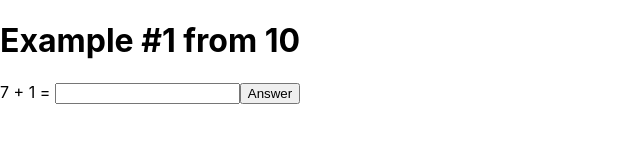
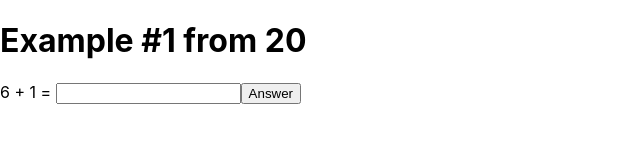
Before and after one commit to vshmakov/frontend-examples, a React (Create React App) app: page / in a window 1280 px wide. Shown: the top 160 px of the page, without its empty margins (0-640 px from the left). Built offline with nearby package versions, Linux system fonts and the light colour scheme.

Commit message:
Generated unique coefficient

```diff
--- a/src/App.tsx
+++ b/src/App.tsx
@@ -1,12 +1,13 @@
 import React from 'react';
 import {Solve} from "./Example/Solve";
 import {ExampleProvider} from "./Example/ExampleProvider";
-import {ProfileProvider} from "./Profile/ProfileProvider";
 import {TaskProvider} from "./Task/TaskProvider";
 import {ExampleGenerator} from './Example/ExampleGenerator'
+import {CoefficientGenerator} from "./Example/CoefficientGenerator";
 
-const exampleProvider = new ExampleProvider(new ExampleGenerator())
-const taskProvider = new TaskProvider(new ProfileProvider())
+const exampleGenerator = new ExampleGenerator(new CoefficientGenerator())
+const exampleProvider = new ExampleProvider(exampleGenerator)
+const taskProvider = new TaskProvider()
 
 export default function App() {
     return (
--- /dev/null
+++ b/src/Example/CoefficientGenerator.ts
@@ -0,0 +1,22 @@
+import {Example} from "./Example";
+import {Task} from "../Task/Task";
+
+export class CoefficientGenerator {
+    public getUniqueCoefficient(example: Example, task: Task): number {
+        let uniqueCoefficient = 1
+        const solvedExamples = task.solvedExamples
+        const solvedExamplesCount = solvedExamples.length || 1
+
+        for (let solvedExample of solvedExamples) {
+            if (example.first === solvedExample.first && example.operation === solvedExample.operation && example.second === solvedExample.second) {
+                uniqueCoefficient -= 60 / 100 / solvedExamplesCount
+            }
+
+            if (example.solution === solvedExample.solution) {
+                uniqueCoefficient -= 40 / 100 / solvedExamplesCount
+            }
+        }
+
+        return uniqueCoefficient
+    }
+}
--- a/src/Example/Example.ts
+++ b/src/Example/Example.ts
@@ -1,4 +1,5 @@
 import {Operation} from "./Operation";
+import {ExampleValues} from "./ExampleValues";
 
 export class Example {
     public answer: number | null = null
@@ -8,6 +9,10 @@ export class Example {
         public readonly operation: Operation,
         public readonly second: number,
     ) {
+    }
+
+    public static createFromValues(exampleValues: ExampleValues, operation: Operation): Example {
+        return new Example(exampleValues.first, operation, exampleValues.second)
     }
 
     public get hasAnswer(): boolean {
@@ -26,10 +31,10 @@ export class Example {
     }
 
     public get isSolved(): boolean {
-        return this.answer === this.solved
+        return this.answer === this.solution
     }
 
-    private get solved(): number {
+    public get solution(): number {
         switch (this.operation) {
             case Operation.Add:
                 return this.first + this.second
--- a/src/Example/ExampleGenerator.ts
+++ b/src/Example/ExampleGenerator.ts
@@ -1,32 +1,44 @@
 import {Example} from "./Example";
 import {Operation} from "./Operation";
-import {Profile} from "../Profile/Profile";
 import {ExampleValues} from "./ExampleValues";
-import {random} from "../Random";
+import {random, randomFlag} from "../Random";
+import {ExampleSettings} from "./ExampleSettings";
+import {Task} from "../Task/Task";
+import {CoefficientGenerator} from "./CoefficientGenerator";
 
 export class ExampleGenerator {
-    public generate(profile: Profile): Example {
-        const exampleValues = this.add()
-
-        return new Example(
-            exampleValues.first,
-            Operation.Add,
-            exampleValues.second,
-        )
+    public constructor(private readonly coefficientGenerator: CoefficientGenerator) {
     }
 
-    private add(): ExampleValues {
-        const minValue = 1
-        const maxValue = 10
-        const minResult = 1
-        const maxResult = 10
+    public generate(task: Task): Example {
+        let example = Example.createFromValues(this.add(task.taskSettings.exampleSettings), Operation.Add)
 
-        const first = random(minValue, maxValue)
-        const minSecond = this.getValueBetween(minValue, minResult - first, minValue)
-        const maxSecond = this.getValueBetween(maxValue, minSecond, maxResult - first)
+        if (randomFlag(15)) {
+            return example
+        }
+
+        let maxCoefficient = 0
+
+        for (let number = 1; number <= 10; number++) {
+            const nextExample = Example.createFromValues(this.add(task.taskSettings.exampleSettings), Operation.Add)
+            const nextCoefficient = this.coefficientGenerator.getUniqueCoefficient(nextExample, task)
+
+            if (nextCoefficient > maxCoefficient) {
+                example = nextExample
+                maxCoefficient = nextCoefficient
+            }
+        }
+
+        return example
+    }
+
+    private add(settings: ExampleSettings): ExampleValues {
+        const first = random(settings.minValue, settings.maxValue)
+        const minSecond = this.getValueBetween(settings.minValue, settings.minResult - first, settings.minValue)
+        const maxSecond = this.getValueBetween(settings.maxValue, minSecond, settings.maxResult - first)
         const second = random(minSecond, maxSecond)
 
-        return new ExampleValues(first, second)
+        return randomFlag(60) ? new ExampleValues(first, second) : new ExampleValues(second, first)
     }
 
     private getValueBetween(value: number, min: number, max: number): number {
--- a/src/Example/ExampleProvider.ts
+++ b/src/Example/ExampleProvider.ts
@@ -13,7 +13,7 @@ export class ExampleProvider {
             return previousExample
         }
 
-        let newExample = this.exampleGenerator.generate(task.profile)
+        let newExample = this.exampleGenerator.generate(task)
 
         if (null !== previousExample && !previousExample?.isSolved) {
             newExample = new Example(
--- /dev/null
+++ b/src/Example/ExampleSettings.ts
@@ -0,0 +1,9 @@
+export class ExampleSettings {
+    public constructor(
+        public readonly minValue: number,
+        public readonly maxValue: number,
+        public readonly minResult: number,
+        public readonly maxResult: number,
+    ) {
+    }
+}
--- a/src/Example/Solve.tsx
+++ b/src/Example/Solve.tsx
@@ -33,7 +33,7 @@ export class Solve extends React.Component<Props, State> {
         return (
             <div>
                 <form onSubmit={this.submitHandler.bind(this)}>
-                    <h1>Example #{task.rightExamplesCount} from {task.profile.examplesCount}</h1>
+                    <h1>Example #{task.rightExamplesCount} from {task.taskSettings.examplesCount}</h1>
                     <span>{this.state.example.string} = </span>
                     <input
                         type="text"
--- a/src/Random.ts
+++ b/src/Random.ts
@@ -1,3 +1,7 @@
 export function random(min: number, max: number): number {
     return Math.floor(Math.random() * (max - min + 1) + min)
 }
+
+export function randomFlag(probability: number): boolean {
+    return probability / 100 <= Math.random()
+}
--- a/src/Task/Task.ts
+++ b/src/Task/Task.ts
@@ -1,15 +1,15 @@
-import {Profile} from "../Profile/Profile"
 import {Example} from "../Example/Example";
+import {TaskSettings} from "./TaskSettings";
 
 export class Task {
     public readonly examples: Example[] = []
 
     public constructor(
-        public readonly profile: Profile
+        public readonly taskSettings: TaskSettings
     ) {
     }
 
-        public get rightExamplesCount(): number {
+    public get rightExamplesCount(): number {
         return this.solvedExamplesCount + this.examples
             .filter((example: Example): boolean => !example.hasAnswer)
             .length
@@ -22,13 +22,16 @@ export class Task {
     }
 
     public get solvedExamplesCount(): number {
+        return this.solvedExamples.length
+    }
+
+    public get solvedExamples(): Example[] {
         return this.examples
             .filter((example: Example): boolean => example.isSolved)
-            .length
     }
 
     public get remainedExamplesCount(): number {
-        return this.profile.examplesCount - this.solvedExamplesCount
+        return this.taskSettings.examplesCount - this.solvedExamplesCount
     }
 
     public get isSolved(): boolean {
--- a/src/Task/TaskProvider.ts
+++ b/src/Task/TaskProvider.ts
@@ -1,16 +1,14 @@
-import {ProfileProvider} from "../Profile/ProfileProvider";
 import {Task} from "./Task";
+import {TaskSettings} from './TaskSettings'
+import {ExampleSettings} from '../Example/ExampleSettings'
 
 export class TaskProvider {
     private currentTask: Task | null = null
 
-    public constructor(private readonly profileProvider: ProfileProvider) {
-    }
-
     public getCurrentOrNewTask(): Task {
         if (null == this.currentTask) {
             this.currentTask = new Task(
-                this.profileProvider.getCurrentProfile()
+                new TaskSettings(20, new ExampleSettings(1, 9, 1, 10))
             )
         }
 
--- /dev/null
+++ b/src/Task/TaskSettings.ts
@@ -0,0 +1,10 @@
+import {ExampleSettings} from "../Example/ExampleSettings";
+
+export class TaskSettings {
+    public constructor(
+        public readonly examplesCount: number,
+        public readonly exampleSettings: ExampleSettings
+    ) {
+    }
+
+}
```
